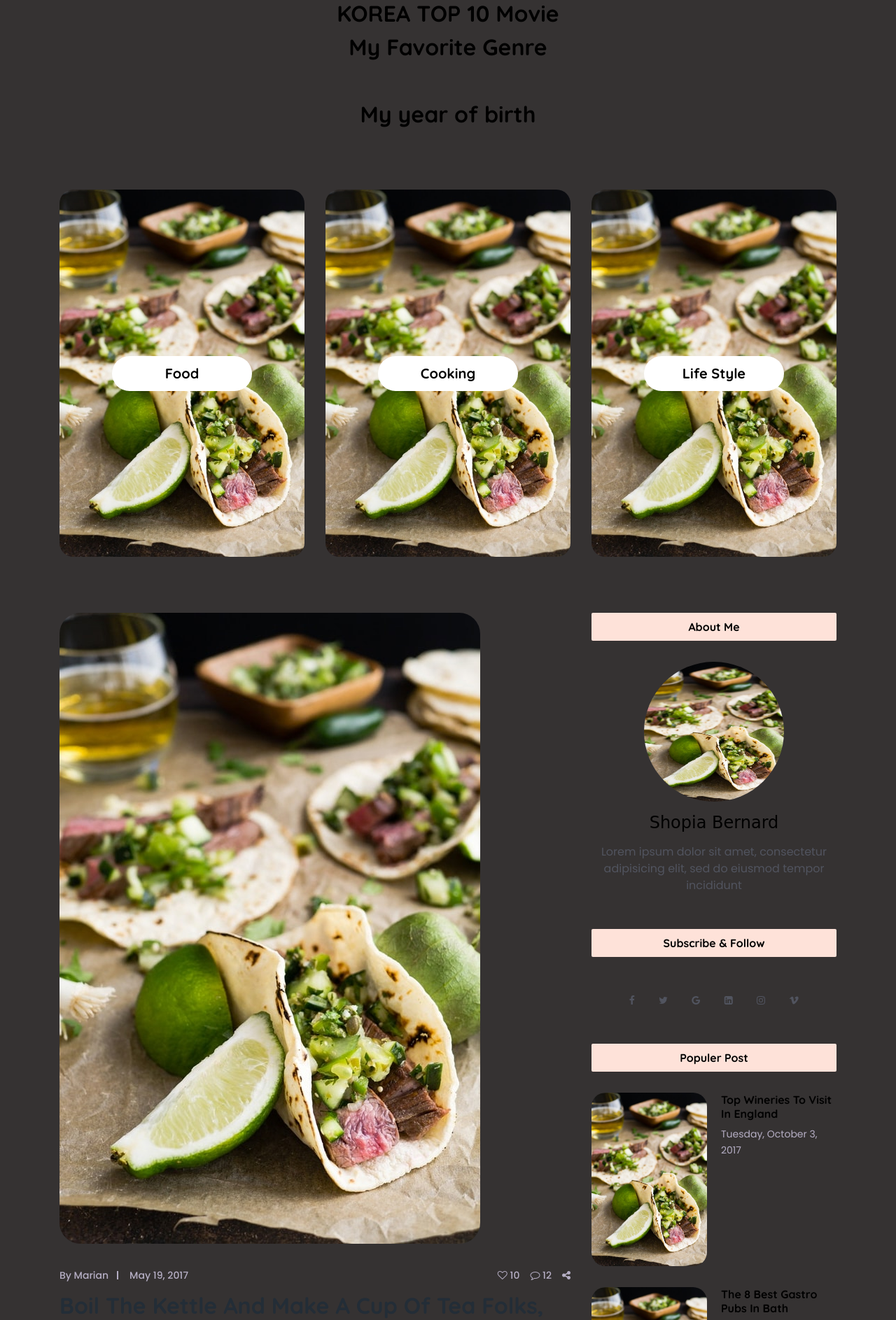
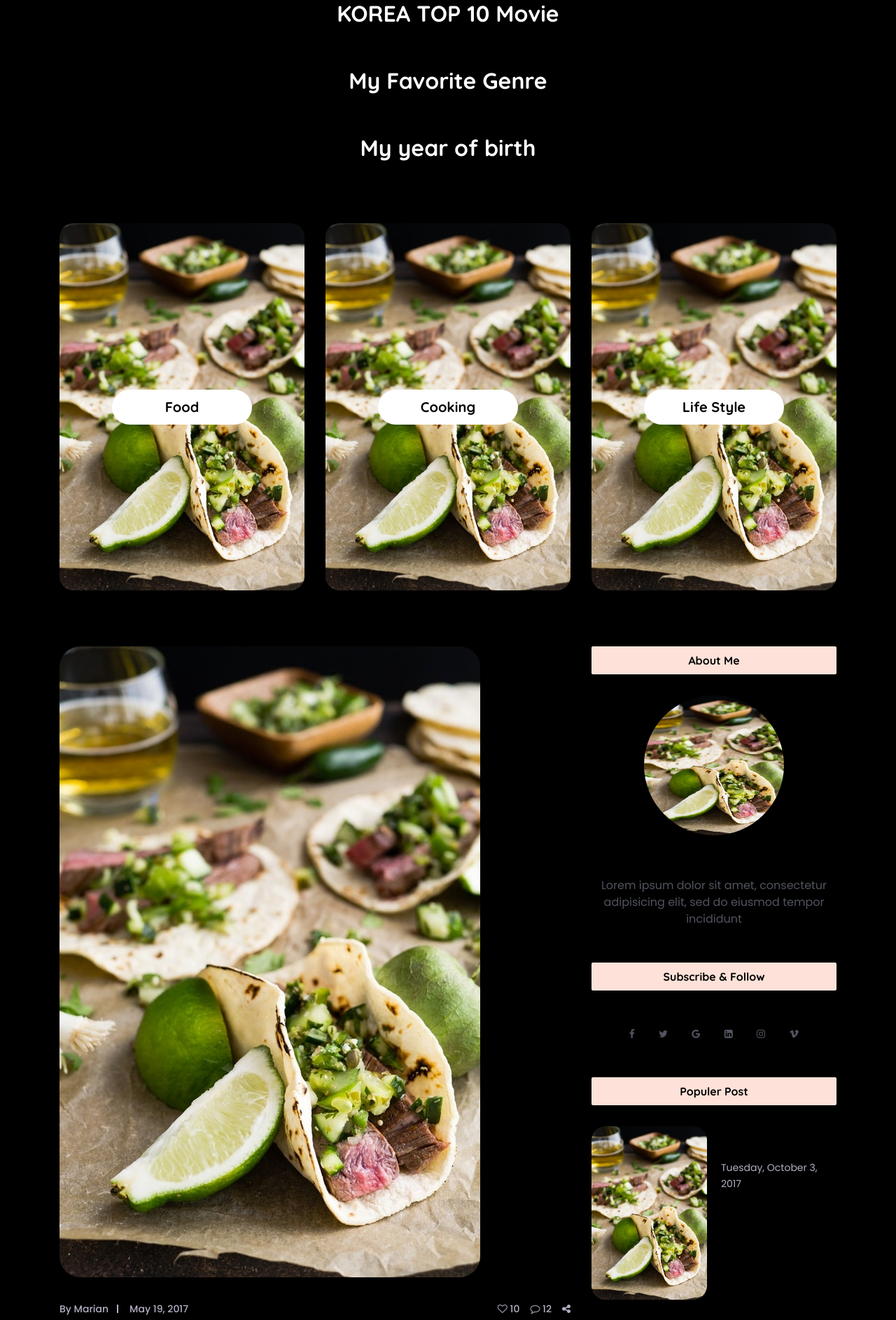
Before and after one commit to chelseashin/Let-s_MOVIE_project, a Django app: page /movies/ in a window 1280 px wide. Shown: the part 801-2688 px from the top of the page at 70% size. Run offline with Django 3.2, Linux system fonts and the light colour scheme; data that the repository does not hold is empty; some libraries are stand-ins or nearby versions; some web fonts are replaced.

Commit message:
190514 | Let's Movie design

```diff
--- a/final_project/templates/base.html
+++ b/final_project/templates/base.html
@@ -24,7 +24,7 @@
     {% endblock %}
 
 </head>
-<body style="background-color:#353232">
+<body style="background-color:black">
     <!--Navbars - 페이지 모듈화-->
     {% include 'movies/_nav.html' %}
 
--- a/movies/templates/movies/list.html
+++ b/movies/templates/movies/list.html
@@ -18,7 +18,6 @@
 <!--본문-->
     <!-- ****** Header Area Start ****** -->
     <div class="intro intro-carousel">
-
       <div class="carousel-item-a intro-item bg-image" style="background: linear-gradient(rgba(0, 0, 0, 0.5), rgba(0, 0, 0, 0.5) ), url('https://lumiere-a.akamaihd.net/v1/images/eu_avr-4_hero_r_c8d9b2e1.jpeg');background-repeat: no-repeat">
         <div class="overlay overlay-a"></div>
         <div class="intro-content display-table">
@@ -47,7 +46,7 @@
     <!-- ****** Header Area End ****** -->
 
     <!-- ****** Welcome Post Area Start ****** -->
-    <h2 class="post-headline text-center">KOREA TOP 10 Movie</h2>
+    <h2 class="post-headline text-center" style="color:white">KOREA TOP 10 Movie</h2>
     <section class="welcome-post-sliders owl-carousel">
         {% for movie in top_ten %}
         <!-- Single Slide -->
@@ -68,7 +67,8 @@
         {% endfor %}
     </section>
 
-    <h2 class="post-headline text-center">My Favorite Genre</h2>
+
+    <h2 class="post-headline text-center mt-5" style="color:white">My Favorite Genre</h2>
     <section class="welcome-post-sliders owl-carousel">
         {% for movie in genre_movie %}
         <!-- Single Slide -->
@@ -89,7 +89,7 @@
         {% endfor %}
     </section>
 
-    <h2 class="post-headline text-center mt-5">My year of birth</h2>
+    <h2 class="post-headline text-center mt-5" style="color:white">My year of birth</h2>
     <section class="welcome-post-sliders owl-carousel">
         {% for movie in year_movie %}
         <!-- Single Slide -->
@@ -902,7 +902,8 @@
                 <div class="col-12">
                     <!-- Copywrite Text -->
                     <div class="copy_right_text text-center">
-                        <p>Copyright @2018 All rights reserved | This template is made with <i class="fa fa-heart-o" aria-hidden="true"></i> by <a href="https://colorlib.com" target="_blank">Colorlib</a></p>
+                        <p>Copyright @2019 All rights reserved</p><br>
+                        <p>This Movie Site is made with Seungju <i class="fa fa-heart-o" aria-hidden="true"></i> Chaewon by <a href="https://www.ssafy.com/" target="_blank">SSAFY</a></p>
                     </div>
                 </div>
             </div>
@@ -921,8 +922,4 @@
     <script src="{% static 'js/others/plugins.js' %}"></script>
     <!-- Active JS -->
     <script src="{% static 'js/active.js' %}"></script>
-
-
-
-
 {% endblock %}
--- a/movies/views.py
+++ b/movies/views.py
@@ -19,16 +19,13 @@
         context = {
             'top_ten' : top_ten,
             'genre_movie': genre_movie,
-            'year_movie' :  year_movie,
+            'year_movie' : year_movie,
         }
     else:
         context = {
             'top_ten' : top_ten,
         }
     return render(request, 'movies/list.html', context)
-
-
-
 
 # 영화 등록 - 관리자만 가능
 @login_required
```
Also changed, not shown: movies/templates/movies/movie_detail.html (+31 -26 lines).
